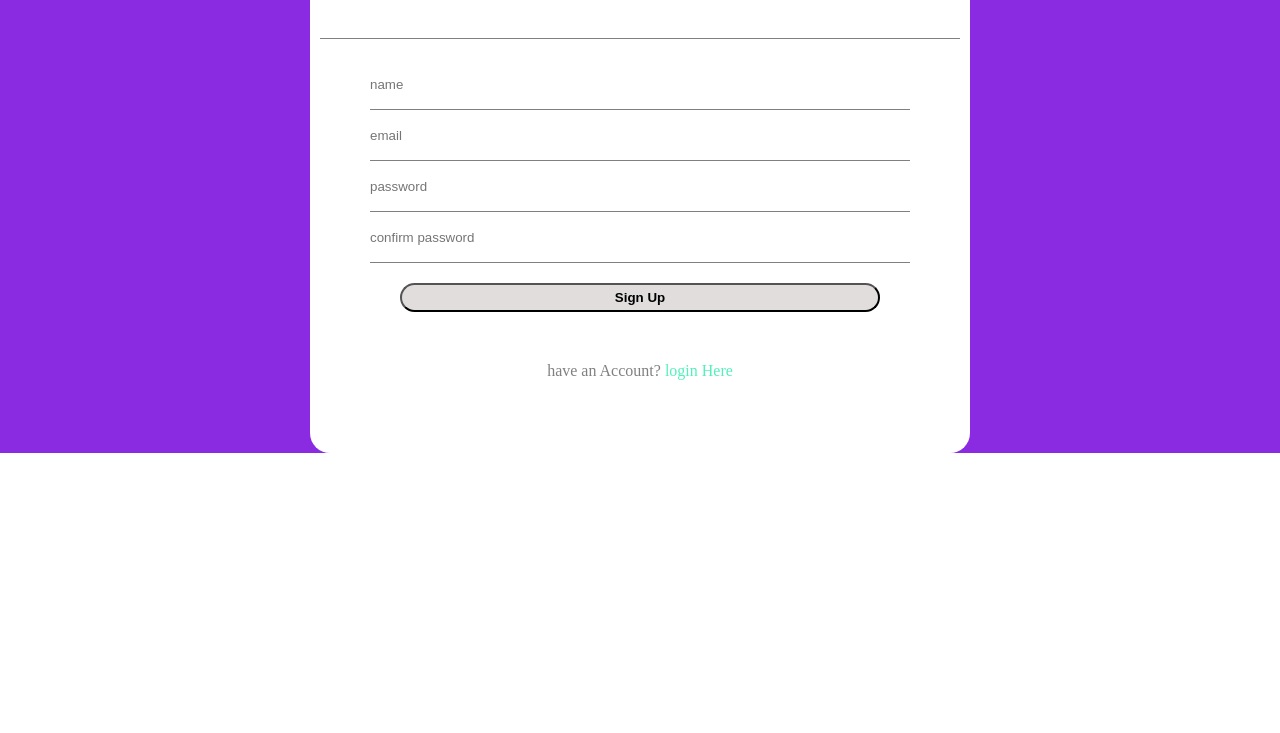
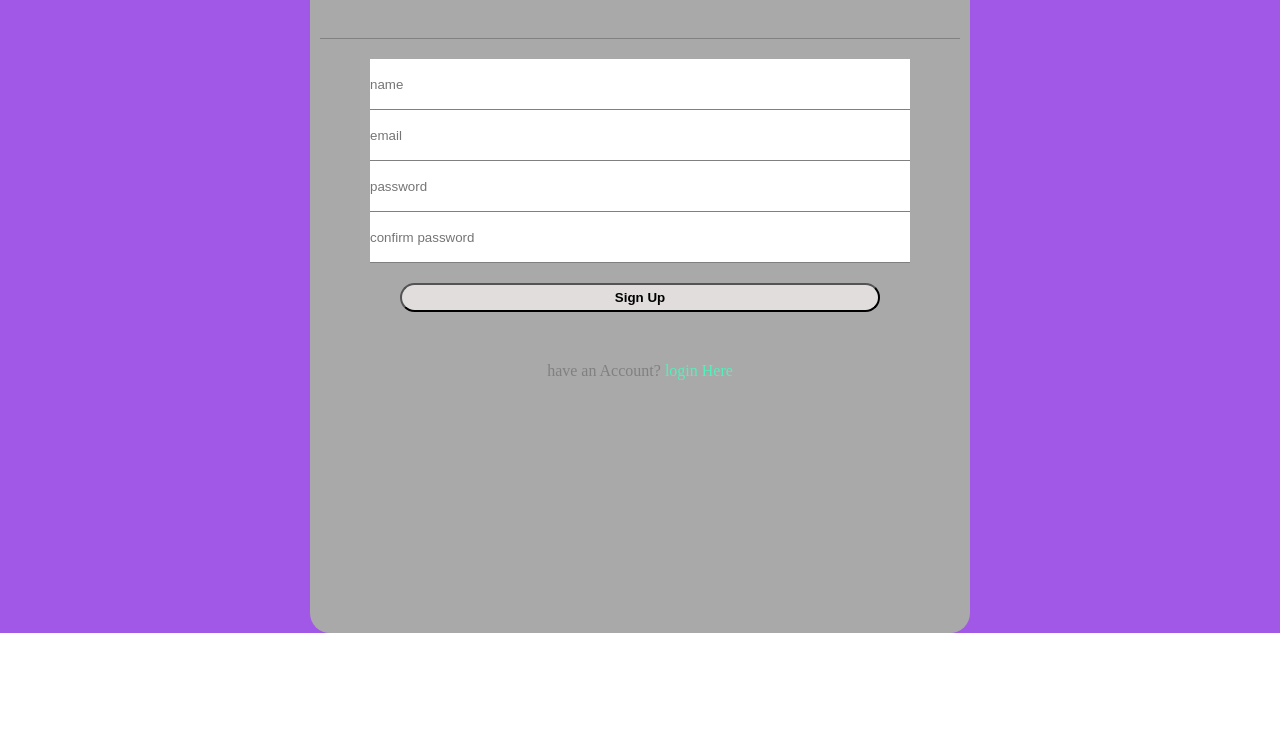
Before and after one commit to Clauxy14/Form, a plain HTML site: page index.html in a window 1280 px wide. Shown: the part 67-800 px from the top of the page. Drawn offline with Linux system fonts and the light colour scheme.

Commit message:
complete

```diff
--- a/style.css
+++ b/style.css
@@ -1,22 +1,40 @@
+/* style for moble screen of max-width:480px */
+
 *{
     margin: 0;
     padding: 0;
 }
 
 main{
-    background-color: blueviolet;
+    background-color: rgb(161, 88, 231);
     width: 100%;
 }
 
 .container{
     background-color: white;
-    width: 50%;
-    height: 500px;
-    margin: auto;
+    width: 100%;
+    height: 85vh;
     border-radius: 20px;
     padding: 10px;
 }
 
+/* for large screen  of min-width:481px and max-width:768px*/
+@media screen and (min-width:481px){
+    .container{
+        width: 80%;
+        margin: auto;
+        background-color:lightgrey
+    }
+}
+
+/* for desktop with min-width:769px */
+
+@media screen and (min-width:769px){
+    .container{
+        width:50%;
+        background-color:darkgrey;
+    }
+}
 header{
     width: 100%;
     height: 80px;
```
